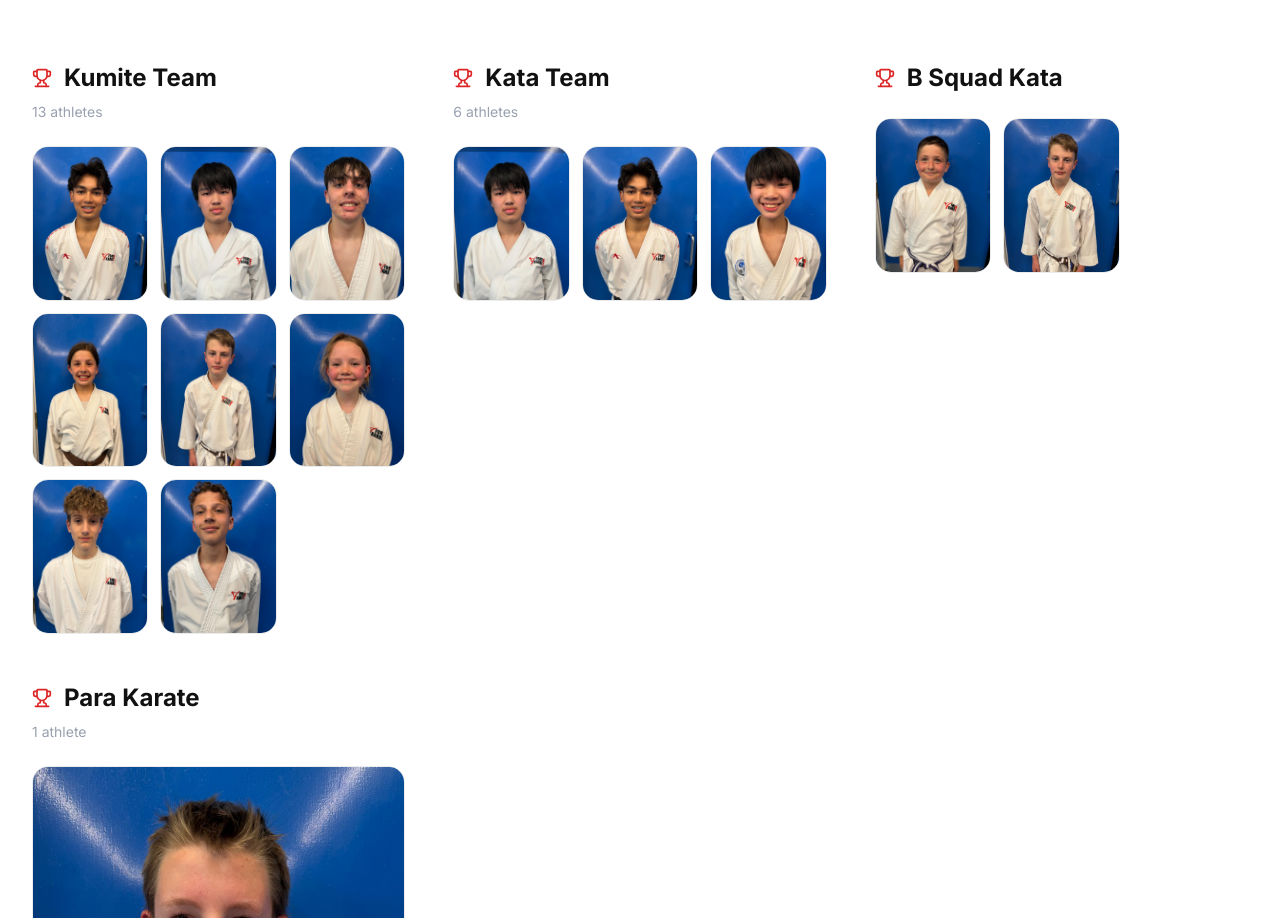
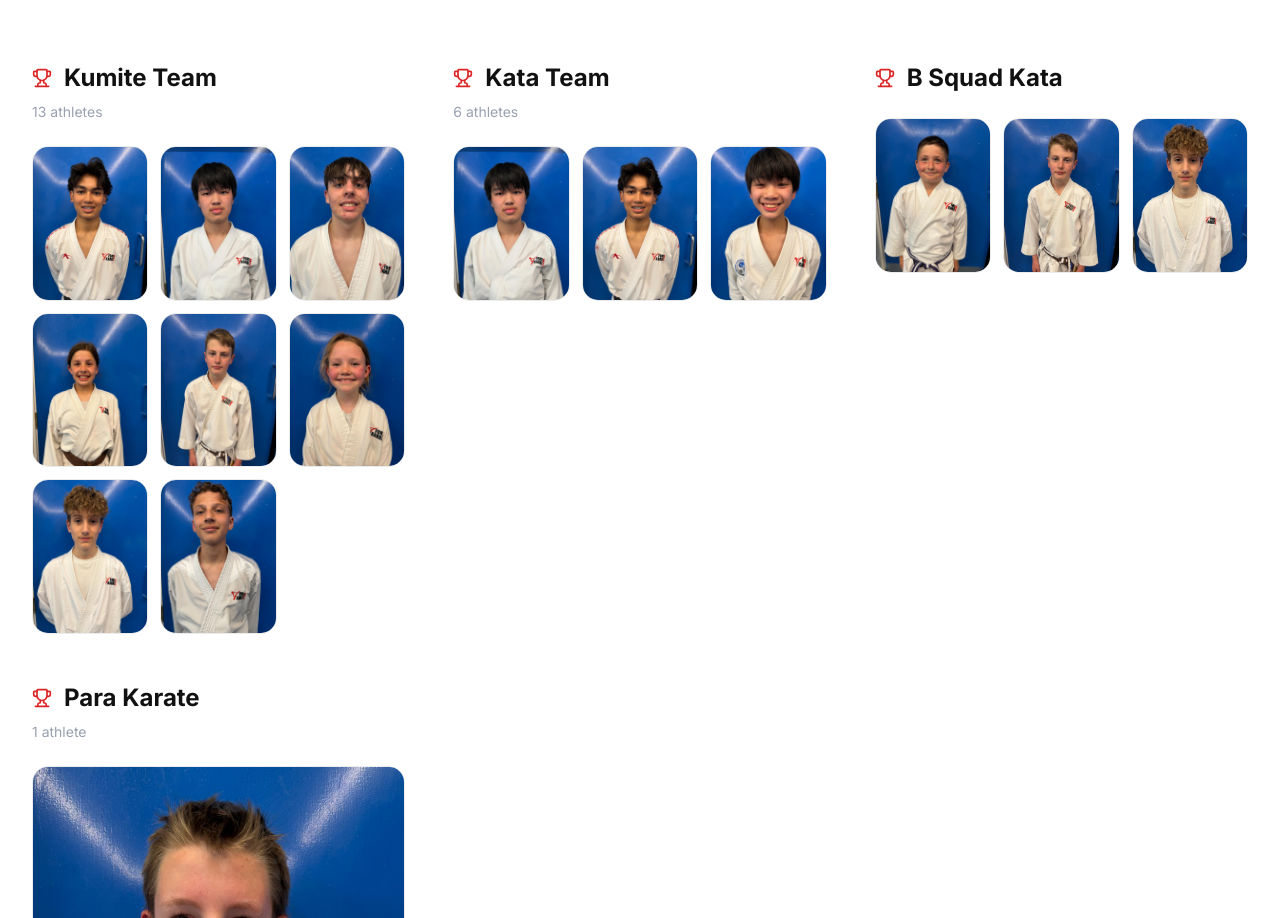
Before and after one commit to anthonieveritt-afk/forza-karate-website, a Next.js app: page /team in a window 1280 px wide. Shown: the part 789-1707 px from the top of the page. Built offline with nearby package versions, Linux system fonts and the light colour scheme.

Commit message:
B Squad Kata: add third athlete photo

```diff
--- a/app/team/page.tsx
+++ b/app/team/page.tsx
@@ -220,6 +220,15 @@ export default function TeamPage() {
                     className="w-full object-cover object-top"
                   />
                 </div>
+                <div className="rounded-2xl overflow-hidden border border-black/8">
+                  <Image
+                    src="/team/kata-b-squad-03.jpg"
+                    alt="B Squad Kata athlete"
+                    width={300}
+                    height={380}
+                    className="w-full object-cover object-top"
+                  />
+                </div>
               </div>
             </div>
 
```
Also changed, not shown: public/team/kata-b-squad-03.jpg (added).
